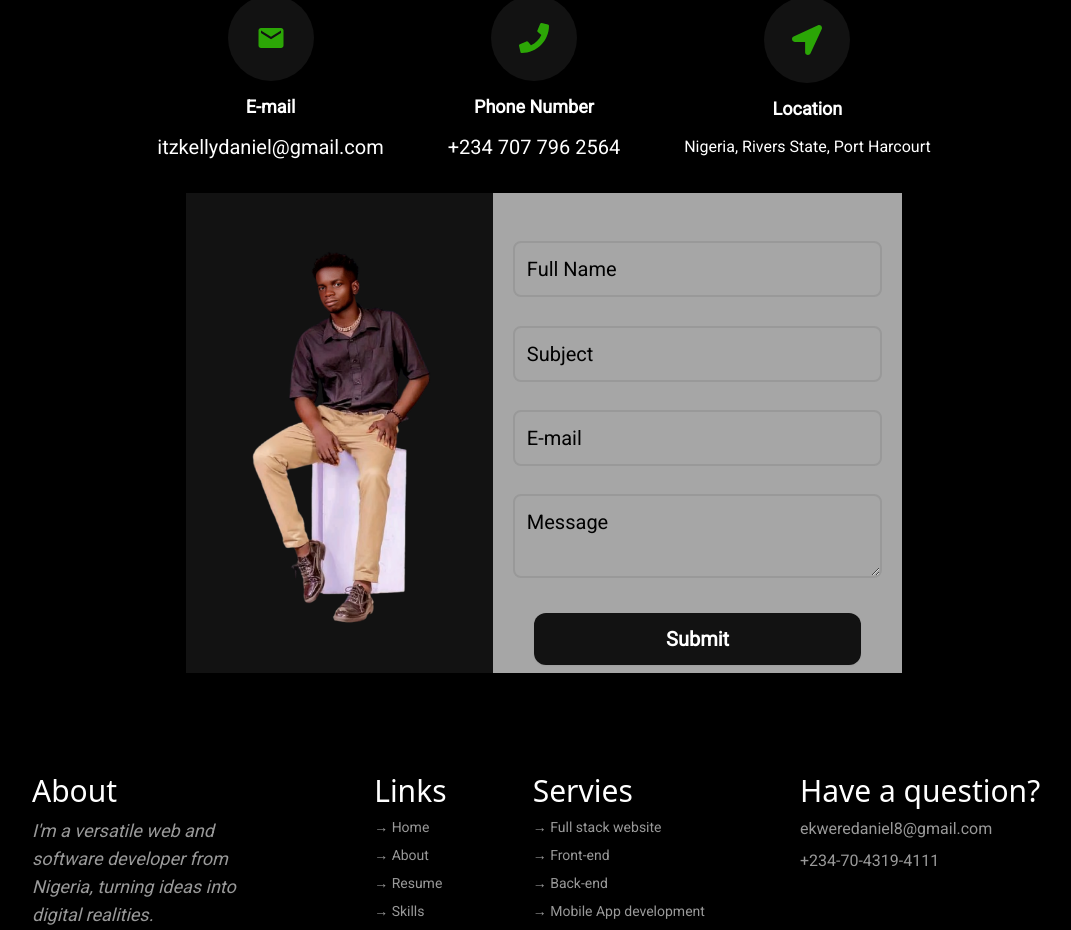
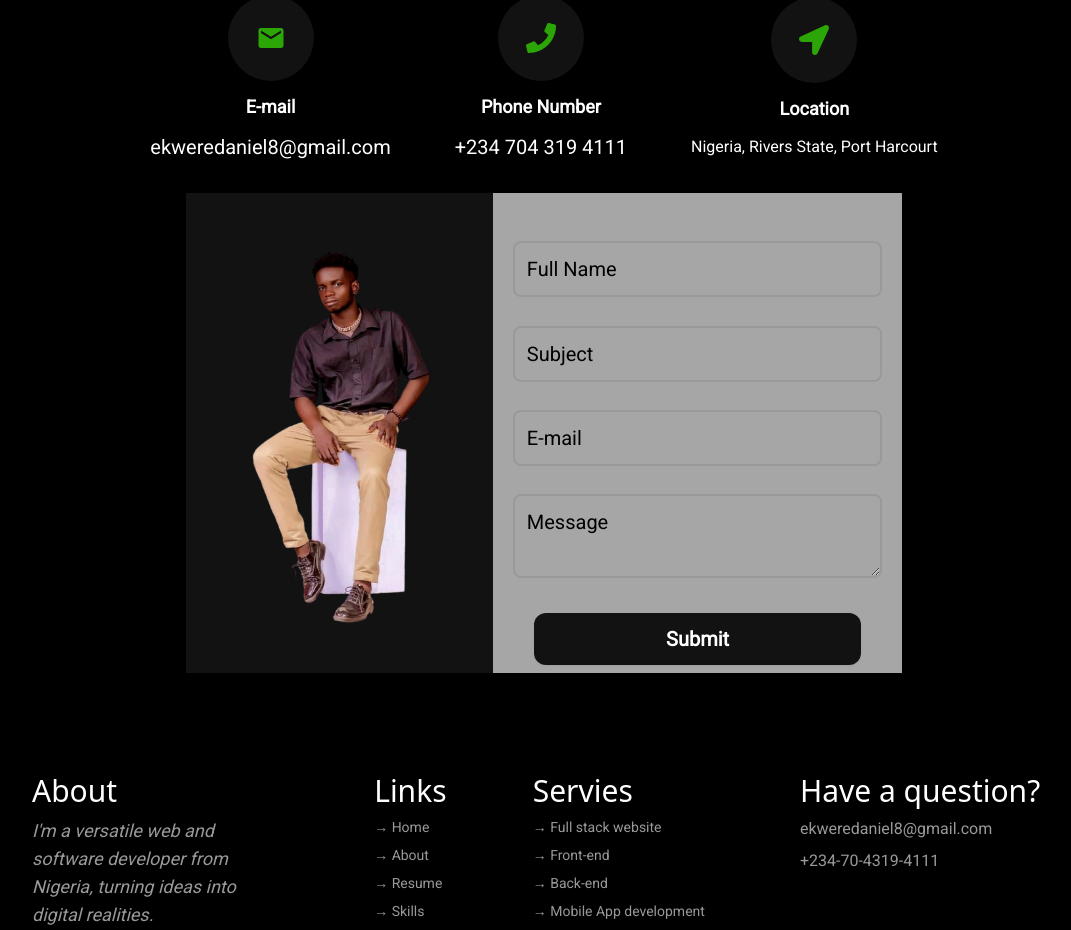
Before and after one commit to DANIEL-EKWERE/my-portfolio, a Next.js app: page / in a window 1280 px wide. Shown: the part 4988-5918 px from the top of the page, without its empty margins (96-1167 px from the left). Built offline with nearby package versions, Linux system fonts and the light colour scheme; no server answers; the database is empty; a web font is replaced by a local one.

Commit message:
Update ContactSection.tsx

```diff
--- a/src/app/sections/ContactSection.tsx
+++ b/src/app/sections/ContactSection.tsx
@@ -47,7 +47,7 @@ const ContactSection = () => {
                     <MdEmail />
                 </div>
                 <p className="text-lg font-semibold">E-mail</p>
-                <a href="mailto:itzkellydaniel@gmail.com" className="text-xl hover:text-primary transition-all ease-in">itzkellydaniel@gmail.com</a>
+                <a href="mailto:itzkellydaniel@gmail.com" className="text-xl hover:text-primary transition-all ease-in">ekweredaniel8@gmail.com</a>
             </div>
             {/* Email */}
             <div className="flex justify-center items-center gap-3 flex-col">
@@ -55,7 +55,7 @@ const ContactSection = () => {
                     <FaPhone />
                 </div>
                 <p className="text-lg font-semibold">Phone Number</p>
-                <a href="tel:+2347077962564" className="text-xl hover:text-primary transition-all ease-in">+234 707 796 2564</a>
+                <a href="tel:+2347077962564" className="text-xl hover:text-primary transition-all ease-in">+234 704 319 4111</a>
             </div>
             {/* Location */}
             <div className="flex justify-center items-center gap-3 flex-col">
```
